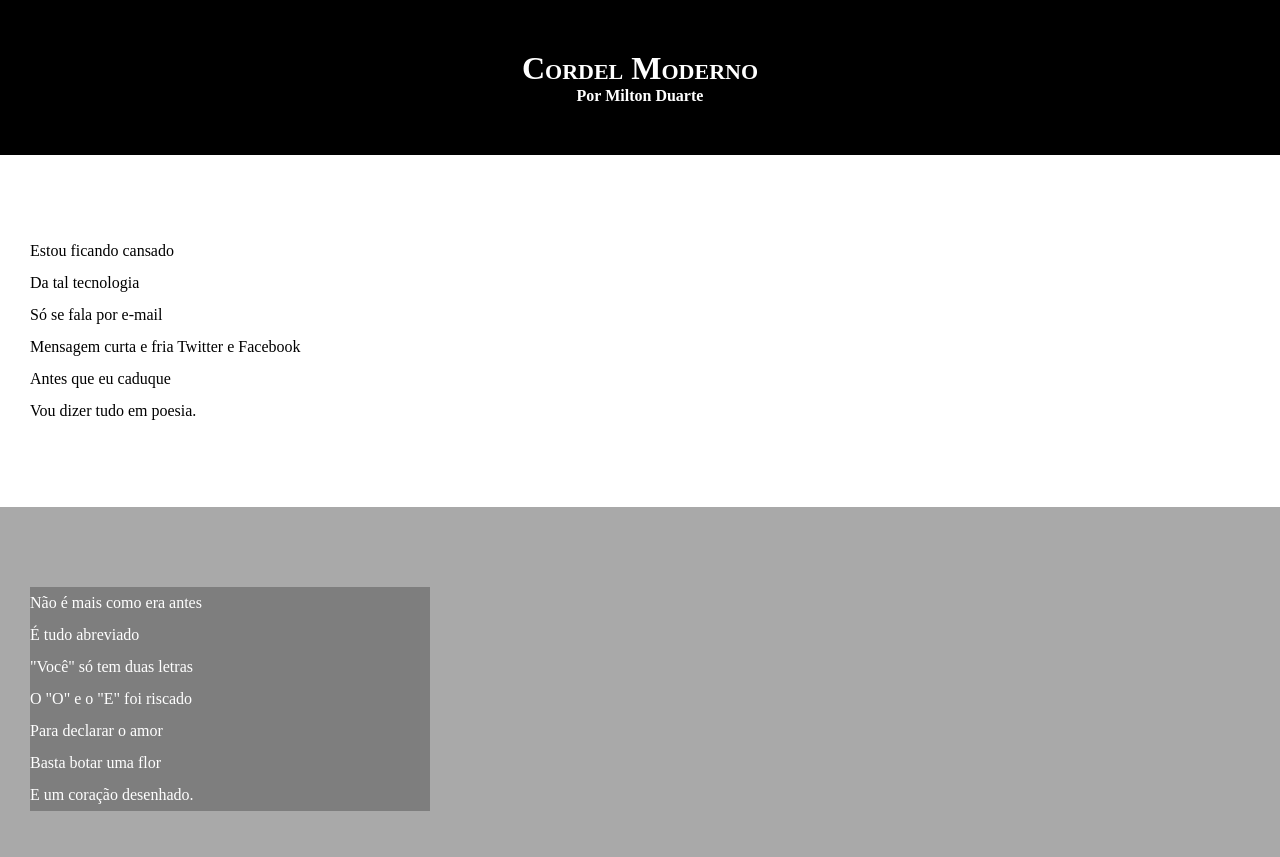
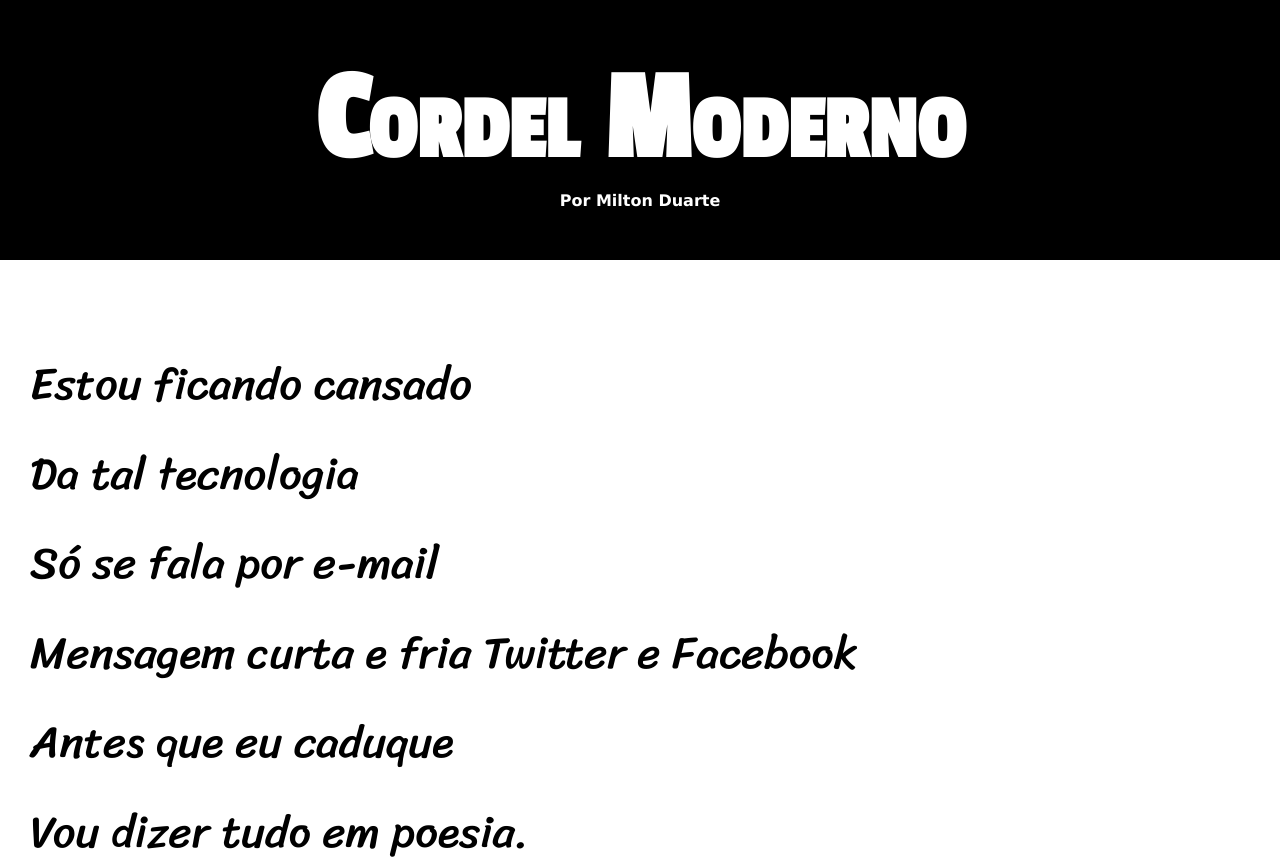
Before and after one commit to tamiresconti/HTML-CSS, a plain HTML site: page DESAFIOS/DES012/index.html in a window 1280 px wide. Shown: the top 857 px of the page. Drawn offline with Linux system fonts and the light colour scheme.

Commit message:
Atualização de estilos

```diff
--- a/DESAFIOS/DES012/estilo/style.css
+++ b/DESAFIOS/DES012/estilo/style.css
@@ -1,13 +1,25 @@
 @charset "UTF-8";
+
+@import url('https://fonts.googleapis.com/css2?family=Bebas+Neue&family=Passion+One&family=Satisfy&family=Sriracha&display=swap');
+
+@import url('https://fonts.googleapis.com/css2?family=Bebas+Neue&family=Passion+One&family=Satisfy&family=Sriracha&display=swap');
+
+:root {
+    --fonte1: Verdana, Geneva, Tahoma, sans-serif;
+    --fonte2: 'Passion One', cursive;
+    --fonte3: 'Sriracha', cursive;
+}
 
 * {
     margin: 0px;
     padding: 0px;
+    font-size: 1em;
 }
 
 html, body {
     min-height: 100%;
     background-color: darkgray;
+    font-family:  var(--fonte1);
 }
 
 header {
@@ -19,6 +31,8 @@ header {
 header > h1 {
     padding-top: 50px;
     font-variant: small-caps;
+    font-family: var(--fonte2);
+    font-size: 10vw;
 }
 
 header > p {
@@ -40,6 +54,8 @@ section {
     padding-bottom: 10vh;
     line-height: 2em;
     padding-left: 30px;
+    font-family: var(--fonte3);
+    font-size: 3.5vw;
 }
 
 section.normal {
@@ -53,7 +69,7 @@ section.imagem {
 }
 
 section.imagem > p {
-    width: 400px;
+    display: inline-block;
     background-color: rgba(0, 0, 0, 0.253);
 }
 footer {
```
